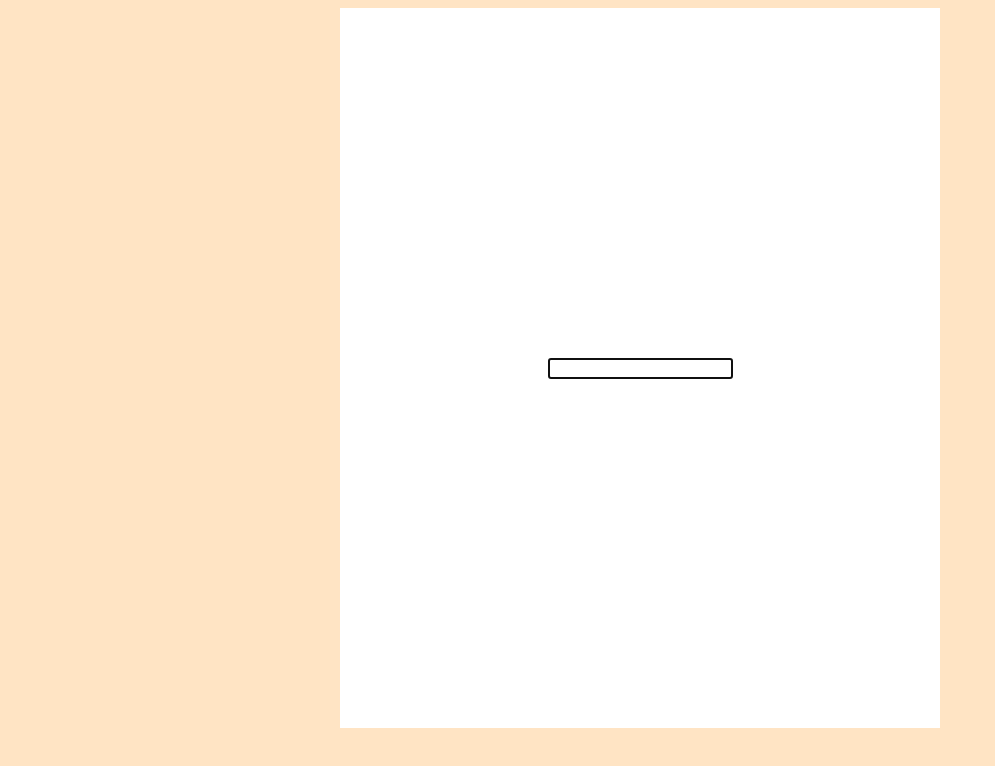
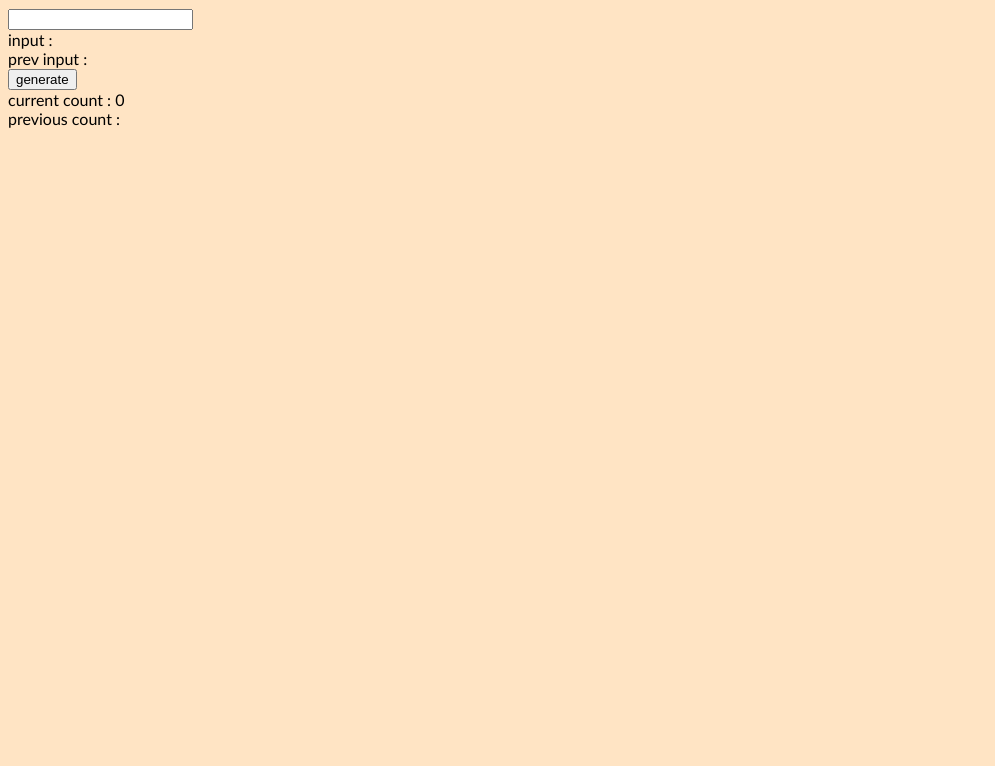
Before and after one commit to ghiathinejad/react-courses, a React (Create React App) app: page / in a window 1280 px wide. Shown: the top 766 px of the page, without its empty margins (0-995 px from the left). Built offline with nearby package versions, Linux system fonts and the light colour scheme.

Commit message:
session 2 - course 11 - store previous state with useRef

```diff
--- a/src/App.js
+++ b/src/App.js
@@ -2,8 +2,9 @@ import { Component} from "react";
 //import ProductList from "./components/ProductList/ProductList";
 import './App.css';
 //import NavBar from "./components/Navbar/NavBar";
-import Wrapper from "./components/hoc/Wrapper";
-import RefFunction from "./components/ref/RefFunction";
+//import Wrapper from "./components/hoc/Wrapper";
+import UseRefExample from "./components/ref/UseRefExample";
+//import RefFunction from "./components/ref/RefFunction";
 //import CountClick from "./components/hocExample/CountClick";
 //import CountHover from "./components/hocExample/CountHover";
 //import ParentCom from "./components/PureMemoCom/ParentCom";
@@ -135,10 +136,12 @@ class App extends Component{
                 <CountHover />*/}
 {/*                <ParentCom/>
                 <RefClass />*/}
-                <RefFunction />
+                {/*<RefFunction />*/}
+                <UseRefExample />
             </>
             );
     }
 }
 
-export default Wrapper(App,'container');
+export default App;
+//export default Wrapper(App,'container');
--- /dev/null
+++ b/src/components/ref/UseRefExample.jsx
@@ -0,0 +1,42 @@
+import React, {useRef, useState , useEffect} from 'react';
+
+const UseRefExample = () => {
+    const [inVal, setInVal] = useState("");
+    const prevInVal = useRef();
+
+    const [count,setCount] = useState(0);
+    const prevCount = useRef();
+
+    const changeIn = (e) => {
+       setInVal(e.target.value);
+   }
+
+    useEffect(() => {
+        prevInVal.current = inVal;
+    }, [inVal]);
+
+    useEffect(() => {
+        prevCount.current = count;
+    }, [count]);
+
+
+    return (
+        <div>
+            <input type='text' value={inVal} onChange={changeIn} ref={prevInVal}/>
+            <br/>
+            input : {inVal}
+            <br/>
+            prev input : {prevInVal.current}
+
+            <div>
+                <button onClick={() => setCount(Math.ceil(Math.random()*100)) }>generate</button>
+                <br/>
+                current count : {count}
+                <br/>
+                previous count : {prevCount.current}
+            </div>
+        </div>
+    );
+}
+
+export default UseRefExample;
```
